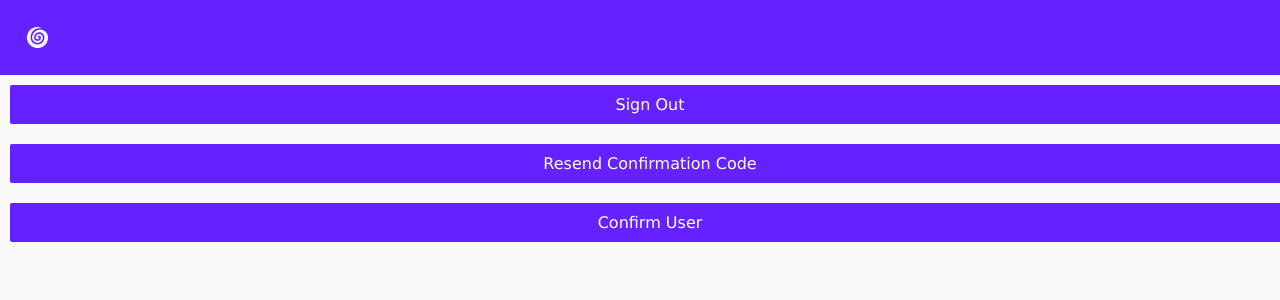
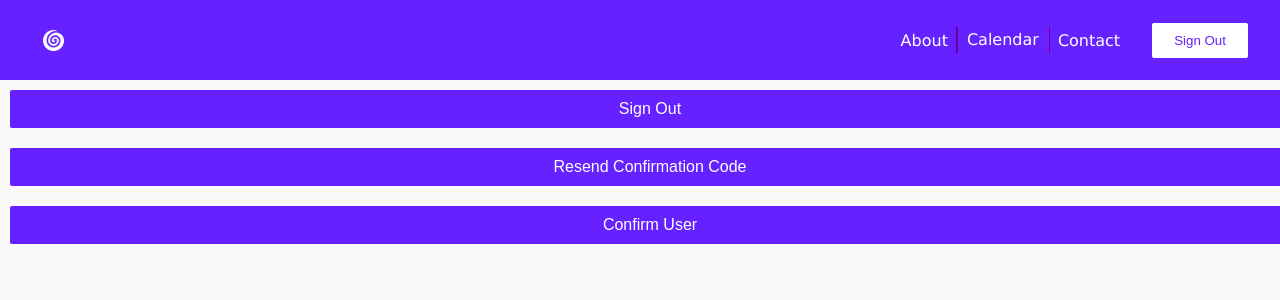
Before and after one commit to Monkfish3000/ll-ticket-tracker, a React (Create React App) app: page /dashboard in a window 1280 px wide. Shown: the top 300 px of the page. Built offline with nearby package versions, Linux system fonts and the light colour scheme; no server answers; what aws-amplify would draw is missing.

Commit message:
navbar styled

```diff
--- a/package.json
+++ b/package.json
@@ -12,6 +12,7 @@
     "aws-amplify": "^4.3.21",
     "react": "^18.1.0",
     "react-dom": "^18.1.0",
+    "react-icons": "^4.3.1",
     "react-router": "^6.3.0",
     "react-router-dom": "^6.3.0",
     "react-scripts": "5.0.1",
--- a/public/index.html
+++ b/public/index.html
@@ -13,6 +13,7 @@
         background-color: #fafafa;
         margin: 0;
         box-sizing: border-box;
+        font-family: "Verdana", sans-serif;
       }
     </style>
   </head>
--- a/src/components/navbar/Navbar.jsx
+++ b/src/components/navbar/Navbar.jsx
@@ -1,10 +1,35 @@
-import { StyledNavbar, Logo } from "./Styles";
+import {
+  StyledNavbar,
+  NavLink,
+  NavLinkBorder,
+  Bars,
+  NavMenu,
+  NavBtnLink,
+  Logo,
+} from "./Styles";
 import logo from "../../assets/images/logo.png";
 
 export default function Navbar() {
+  const handleSignout = () => {};
+
   return (
     <StyledNavbar>
-      <Logo src={logo} alt="" />
+      <NavLink to="/">
+        <Logo src={logo} alt="" />
+      </NavLink>
+      <Bars />
+      <NavMenu>
+        <NavLink to="/" activeStyle>
+          About
+        </NavLink>
+        <NavLinkBorder to="/" activeStyle>
+          Calendar
+        </NavLinkBorder>
+        <NavLink to="/" activeStyle>
+          Contact
+        </NavLink>
+        <NavBtnLink onClick={handleSignout}>Sign Out</NavBtnLink>
+      </NavMenu>
     </StyledNavbar>
   );
 }
--- a/src/components/navbar/Styles.jsx
+++ b/src/components/navbar/Styles.jsx
@@ -1,11 +1,89 @@
 import styled from "@emotion/styled";
 import colors from "../../utils/colors";
+import { NavLink as Link } from "react-router-dom";
+import { FaBars } from "react-icons/fa";
 
 export const StyledNavbar = styled.nav`
-  width: 100%;
   background-color: ${colors.PrimaryPurple};
-  height: 75px;
+  height: 80px;
   display: flex;
+  justify-content: space-between;
+  padding: 0 0.5rem;
+  z-index: 10;
+`;
+
+export const NavLink = styled(Link)`
+  color: #fff;
+  display: flex;
+  align-items: center;
+  text-decoration: none;
+  padding: 0 0.5rem;
+  height: 100%;
+  cursor: pointer;
+
+  &.active {
+    color: ${colors.PrimaryPurple};
+  }
+`;
+
+export const NavLinkBorder = styled(NavLink)`
+  border-left: 1mm groove rgba(127, 17, 224, 0.9);
+  border-right: 1mm ridge rgba(127, 17, 224, 0.9);
+  height: 33%;
+`;
+
+export const Bars = styled(FaBars)`
+  display: none;
+  color: #fff;
+
+  @media screen and (max-width: 758px) {
+    display: block;
+    position: absolute;
+    top: 0;
+    right: 0;
+    transform: translate(-100%, 75%);
+    font-size: 1.8rem;
+    cursor: pointer;
+  }
+`;
+
+export const NavMenu = styled.div`
+  display: flex;
+  align-items: center;
+  margin-right: 24px;
+
+  @media screen and (max-width: 768px) {
+    display: none;
+  }
+`;
+
+export const NavBtn = styled.nav`
+  display: flex;
+  align-items: center;
+  margin-right: 24px;
+
+  @media screen and (max-width: 768px) {
+    display: none;
+  }
+`;
+
+export const NavBtnLink = styled.button`
+  border-radius: 2px;
+  background-color: #fff;
+  padding: 10px 22px;
+  color: ${colors.PrimaryPurple};
+  border: none;
+  outline: none;
+  cursor: pointer;
+  transition: all 0.2s ease-in-out;
+  text-decoration: none;
+  margin-left: 24px;
+
+  &:hover {
+    transition: all 0.2s ease-in-out;
+    background-color: ${colors.SecondaryPurple};
+    color: #fff;
+  }
 `;
 
 export const Logo = styled.img`
--- a/src/pages/dashboard/Styles.jsx
+++ b/src/pages/dashboard/Styles.jsx
@@ -9,7 +9,6 @@ export const Button = styled.button`
   background-color: ${colors.PrimaryPurple};
   border: none;
   font-size: 16px;
-  font-family: "Verdana", sans-serif;
   border-radius: 2px;
   cursor: pointer;
 
--- a/src/pages/login/Styles.jsx
+++ b/src/pages/login/Styles.jsx
@@ -24,7 +24,6 @@ export const Input = styled.input`
   border: 1px solid rgba(0, 0, 0, 0.2);
   border-radius: 2px;
   font-size: 16px;
-  font-family: "Verdana", sans-serif;
 
   &:focus {
     outline-color: ${colors.PrimaryPurple};
@@ -39,7 +38,7 @@ export const Button = styled.button`
   background-color: ${colors.PrimaryPurple};
   border: none;
   font-size: 16px;
-  font-family: "Verdana", sans-serif;
+
   border-radius: 2px;
   cursor: pointer;
 
--- a/src/utils/colors.js
+++ b/src/utils/colors.js
@@ -1,6 +1,8 @@
 const colors = {
   PrimaryPurple: "#6521ff",
+  SecondaryPurple: "#2D0320",
   PrimaryBlack: "#1b1e22",
+  PrimaryPink: "#E0BAD7",
 };
 
 export default colors;
```
Also changed, not shown: 1 other file (tests, documents, lock files or other folders).
